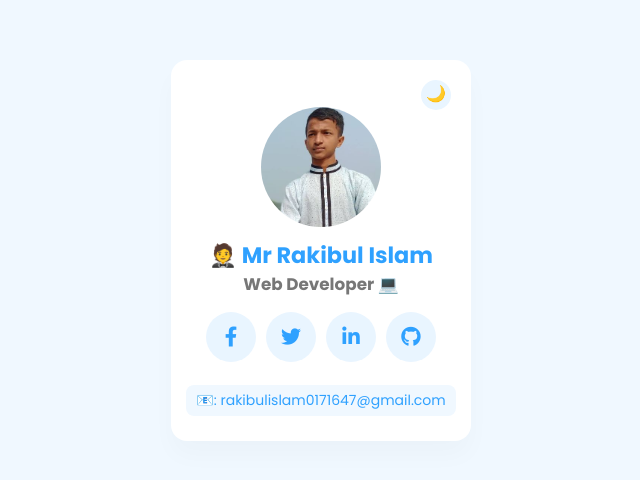
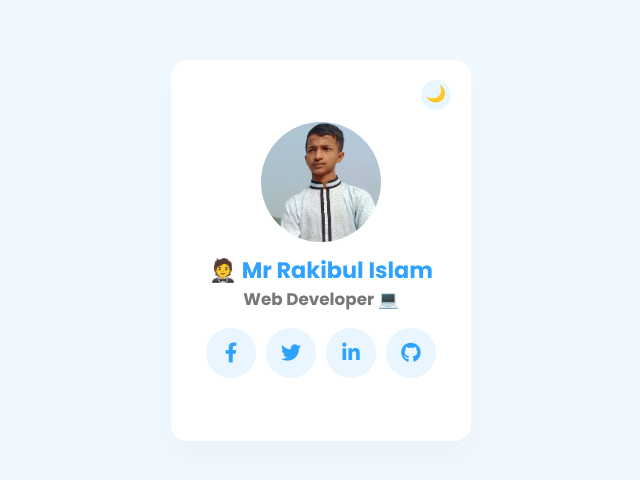
Before and after one commit to coder-rakibul/My-Profile, a plain HTML site: page index.html in a window 1280 px wide. Shown: the part 150-630 px from the top of the page, without its empty margins (319-959 px from the left). Drawn offline with Linux system fonts and the light colour scheme.

Commit message:
Update index.html

```diff
--- a/index.html
+++ b/index.html
@@ -31,7 +31,6 @@
           <li><a href="#"><i class="fab fa-linkedin-in"></i></a></li>
           <li><a href="#"><i class="fab fa-github"></i></a></li>
         </ul>
-        <p> 📧:<span> <a href="" title="Copy"> rakibulislam0171647@gmail.com</span></a></p>
       </div>
     </div>
   </section>
```
